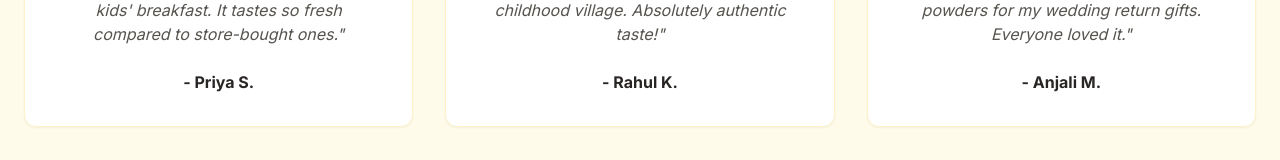
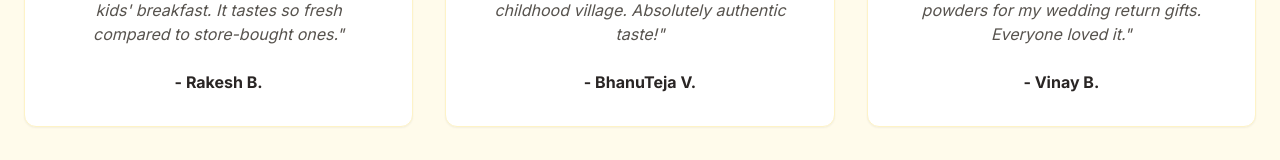
Before and after one commit to Bhanutejav99/Rudhraan, a plain HTML site: page index.html in a window 1280 px wide. Shown: the part 3566-3726 px from the top of the page. Drawn offline with nearby package versions, Linux system fonts and the light colour scheme.

Commit message:
Add files via upload

```diff
--- a/index.html
+++ b/index.html
@@ -169,17 +169,17 @@
                 <div class="bg-white p-8 rounded-xl shadow-sm border border-amber-100">
                     <div class="text-amber-500 text-sm mb-4"><i class="fas fa-star"></i><i class="fas fa-star"></i><i class="fas fa-star"></i><i class="fas fa-star"></i><i class="fas fa-star"></i></div>
                     <p class="text-stone-600 italic mb-6">"The Ragi Malt is a game changer for my kids' breakfast. It tastes so fresh compared to store-bought ones."</p>
-                    <h4 class="font-bold text-stone-800">- Priya S.</h4>
+                    <h4 class="font-bold text-stone-800">- Rakesh B.</h4>
                 </div>
                 <div class="bg-white p-8 rounded-xl shadow-sm border border-amber-100">
                     <div class="text-amber-500 text-sm mb-4"><i class="fas fa-star"></i><i class="fas fa-star"></i><i class="fas fa-star"></i><i class="fas fa-star"></i><i class="fas fa-star"></i></div>
                     <p class="text-stone-600 italic mb-6">"The Tomato Pickle took me back to my childhood village. Absolutely authentic taste!"</p>
-                    <h4 class="font-bold text-stone-800">- Rahul K.</h4>
+                    <h4 class="font-bold text-stone-800">- BhanuTeja V.</h4>
                 </div>
                 <div class="bg-white p-8 rounded-xl shadow-sm border border-amber-100">
                     <div class="text-amber-500 text-sm mb-4"><i class="fas fa-star"></i><i class="fas fa-star"></i><i class="fas fa-star"></i><i class="fas fa-star"></i><i class="fas fa-star"></i></div>
                     <p class="text-stone-600 italic mb-6">"I ordered the customized bulk spice powders for my wedding return gifts. Everyone loved it."</p>
-                    <h4 class="font-bold text-stone-800">- Anjali M.</h4>
+                    <h4 class="font-bold text-stone-800">- Vinay B.</h4>
                 </div>
             </div>
         </div>
```
